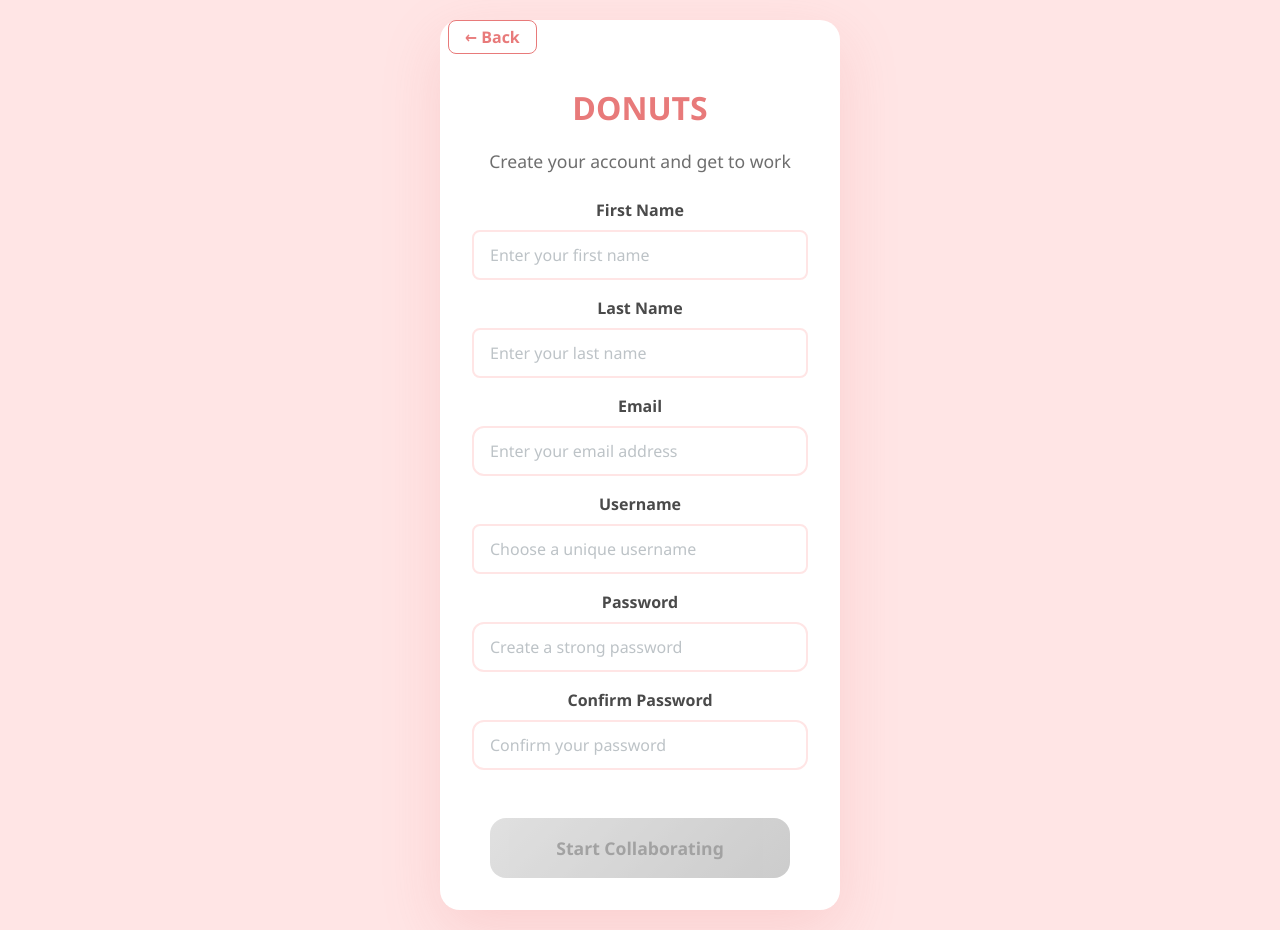
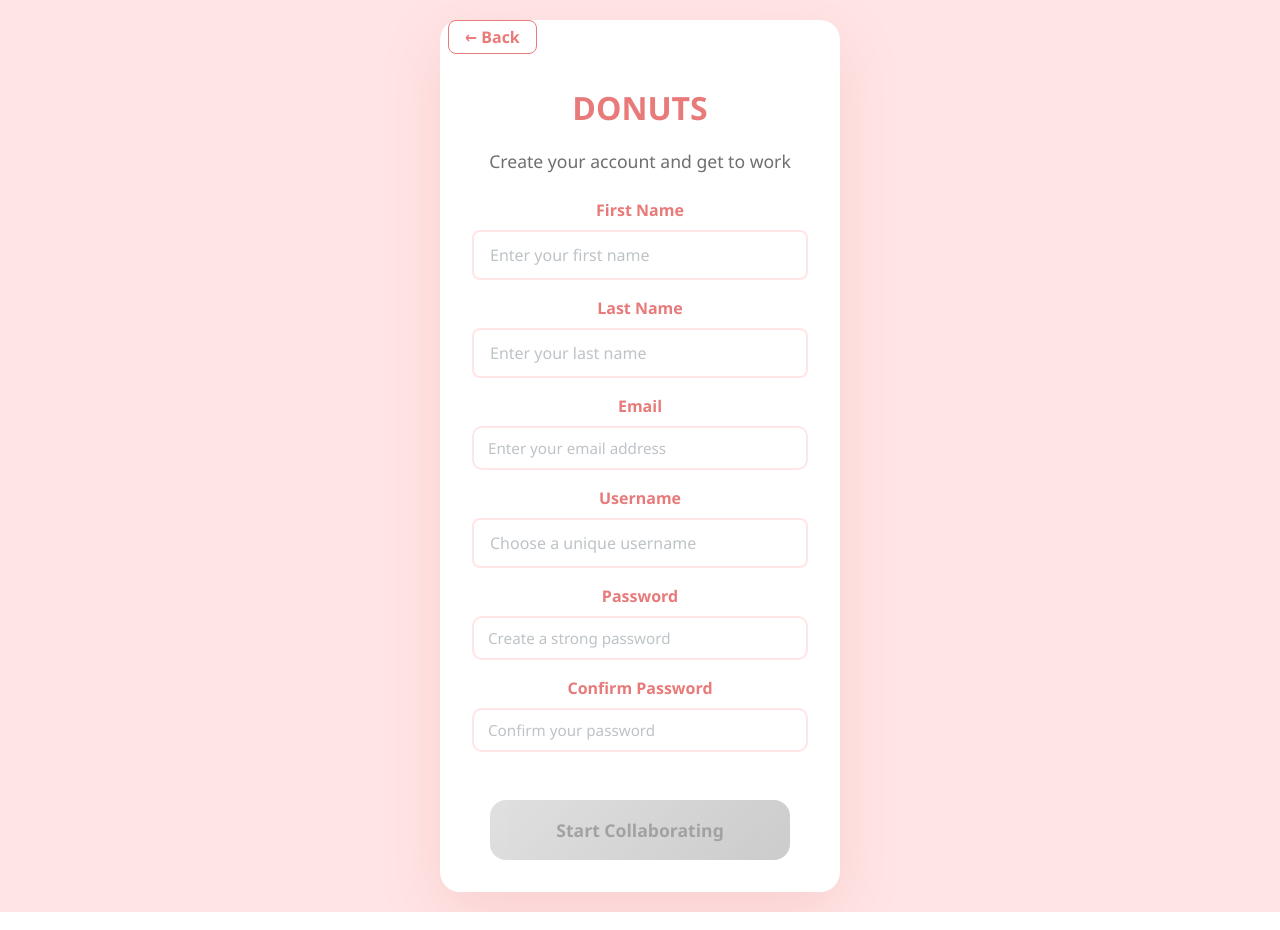
Before and after one commit to bedonlancaster/donuts, a React (Vite) app in the folder donutClient/: page /register in a window 1280 px wide. Built offline with nearby package versions, Linux system fonts and the light colour scheme.

Commit message:
AuthForm branding css variable updates

```diff
--- a/donutClient/src/components/AuthForm/AuthForm.css
+++ b/donutClient/src/components/AuthForm/AuthForm.css
@@ -11,6 +11,7 @@
   animation: fadeInUp 0.6s ease-out;
 }
 
+/* Component-specific back button positioning */
 .back-btn {
   position: absolute;
   top: 20px;
@@ -51,7 +52,6 @@
   font-size: 1rem !important;
 }
 
-/* Login Form Styles */
 .login-form {
   display: flex;
   flex-direction: column;
@@ -59,46 +59,19 @@
   text-align: left;
 }
 
-.form-group {
-    display: flex;
-    flex-direction: column;
-    gap: 0.4rem;
+/* Component-specific form overrides for brand styling */
+.auth-container .form-label {
+  color: var(--brand-primary);
 }
 
-.form-label {
-    font-weight: 600;
-    color: var(--brand-primary);
-    font-size: 0.9rem;
+.auth-container .form-input {
+  padding: 10px 14px;
+  border-radius: 10px;
+  font-size: 0.95rem;
+  color: var(--brand-text);
 }
 
-.form-input {
-    padding: 10px 14px;
-    border: 2px solid var(--brand-border);
-    border-radius: 10px;
-    font-size: 0.95rem;
-    color: var(--brand-primary);
-    transition: border-color 0.3s ease;
-}
-
-.form-input:focus {
-    outline: none;
-    border-color: var(--brand-primary);
-    box-shadow: 0 0 0 3px var(--brand-border-focus);
-}
-
-.form-input.error {
-    border-color: var(--error-color);
-}
-
-.form-input::placeholder {
-    color: var(--placeholder-color);
-}
-
-.form-input:disabled {
-    opacity: 0.6;
-    cursor: not-allowed;
-}
-
+/* Component-specific submit button */
 .submit-btn {
   padding: 12px;
   background: linear-gradient(135deg, var(--brand-primary), var(--brand-dark));
@@ -123,21 +96,6 @@
   transform: none;
 }
 
-.error-message {
-    color: var(--error-color);
-    font-size: 0.85rem;
-    margin-top: 0.25rem;
-}
-
-.general-error {
-    padding: 10px;
-    background: var(--error-bg);
-    border: 1px solid var(--error-border);
-    border-radius: 8px;
-    text-align: center;
-    margin-bottom: 1rem;
-}
-
 .form-placeholder {
   margin-top: 2rem;
   padding: 2rem;
@@ -150,19 +108,6 @@
   margin-bottom: 0.5rem;
 }
 
-/* Animations */
-@keyframes fadeInUp {
-    from {
-        opacity: 0;
-        transform: translateY(30px);
-    }
-
-    to {
-        opacity: 1;
-        transform: translateY(0);
-    }
-}
-
 /* Responsive Design */
 @media (max-width: 480px) {
   .auth-container {
```
Lines whose indentation alone changed are shown as unchanged.
